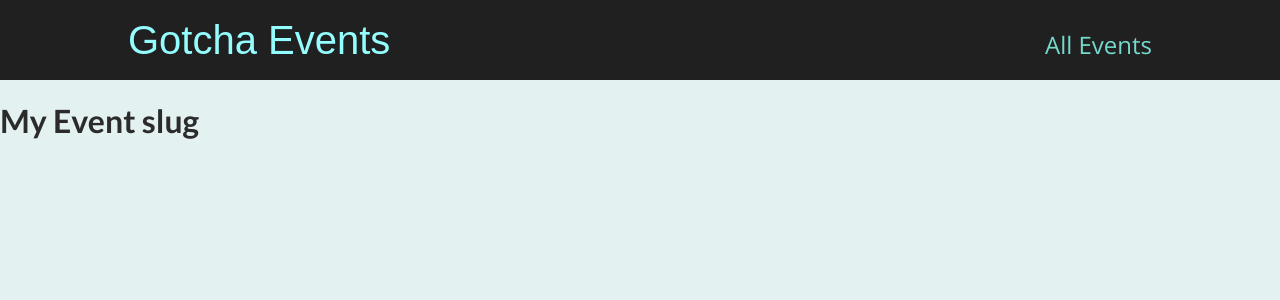
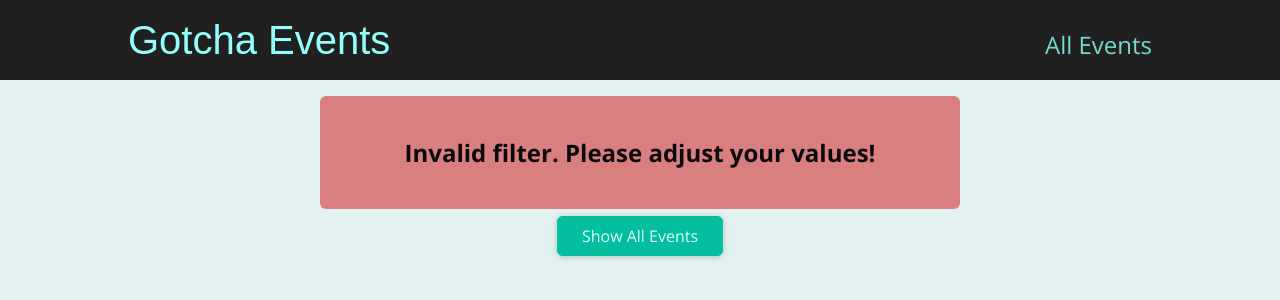
Before and after one commit to rawwr-cmd/GotchaEvents, a Next.js app: page /events in a window 1280 px wide. Shown: the top 300 px of the page. Built offline with nearby package versions, Linux system fonts and the light colour scheme.

Commit message:
finishing the filtering events and adding error ui

```diff
--- /dev/null
+++ b/components/events/results-title.js
@@ -0,0 +1,18 @@
+import Button from "../ui/button";
+import classes from "./results-title.module.css";
+
+const ResultsTitle = ({ date }) => {
+  const humanReadableDate = new Date(date).toLocaleDateString("en-US", {
+    month: "long",
+    year: "numeric",
+  });
+
+  return (
+    <section className={classes.title}>
+      <h1>Events in {humanReadableDate}</h1>
+      <Button link="/events">Show all events</Button>
+    </section>
+  );
+};
+
+export default ResultsTitle;
--- /dev/null
+++ b/components/events/results-title.module.css
@@ -0,0 +1,6 @@
+.title {
+    margin: 2rem auto;
+    width: 90%;
+    max-width: 40rem;
+    text-align: center;
+}
--- /dev/null
+++ b/components/ui/error-alert.js
@@ -0,0 +1,7 @@
+import classes from "./error-alert.module.css";
+
+const ErrorAlert = (props) => {
+  return <div className={classes.alert}>{props.children}</div>;
+};
+
+export default ErrorAlert;
--- /dev/null
+++ b/components/ui/error-alert.module.css
@@ -0,0 +1,12 @@
+.alert {
+    margin: 1rem auto;
+    padding: 1rem 2rem;
+    width: 90%;
+    max-width: 40rem;
+    background-color: #da7f7f;
+    color: #0b0a0a;
+    font-weight: bold;
+    font-size: 1.5rem;
+    text-align: center;
+    border-radius: 6px;
+}
--- a/dummy-data.js
+++ b/dummy-data.js
@@ -14,7 +14,7 @@
     title: "Poster-making",
     description: "Poster-making is a great way to express your creativity",
     location: "Patna India, 800001",
-    date: "2021-5-12",
+    date: "2021-6-12",
     image: "images/microsoft-event-details.jpg",
     isFeatured: true,
   },
@@ -25,7 +25,7 @@
       "Email-marketing is to make marketing campaign easier and to send the status of your business",
 
     location: "Chandani Chowk Street 10, 82345 New Delhi",
-    date: "2021-5-12",
+    date: "2021-7-12",
     image: "images/mailchimp-event-details.jpg",
     isFeatured: true,
   },
--- a/pages/events/[...slug].js
+++ b/pages/events/[...slug].js
@@ -1,12 +1,71 @@
+import { Fragment } from "react";
 import { useRouter } from "next/router";
+
+import { getFilteredEvents } from "../../dummy-data";
+import EventList from "../../components/events/event-list";
+import ResultsTitle from "../../components/events/results-title";
+import Button from "../../components/ui/button";
+import ErrorAlert from "../../components/ui/error-alert";
 
 const FilteredEvents = () => {
   const router = useRouter();
-  console.log(router.query);
+  const { slug } = router.query;
+
+  if (!slug) {
+    return <p className="center">Loading</p>;
+  }
+
+  const filteredYear = slug[0];
+  const filteredMonth = slug[1];
+
+  const numYear = +filteredYear;
+  const numMonth = +filteredMonth;
+
+  if (
+    isNaN(numYear) ||
+    isNaN(numMonth) ||
+    numYear > 2030 ||
+    numYear < 2021 ||
+    numMonth < 1 ||
+    numMonth > 12
+  ) {
+    return (
+      <Fragment>
+        <ErrorAlert>
+          <p>Invalid filter. Please adjust your values!</p>
+        </ErrorAlert>
+        <div className="center">
+          <Button link="/events">Show All Events</Button>
+        </div>
+      </Fragment>
+    );
+  }
+
+  const filteredEvents = getFilteredEvents({
+    year: numYear,
+    month: numMonth,
+  });
+
+  if (!filteredEvents || filteredEvents.length === 0) {
+    return (
+      <Fragment>
+        <ErrorAlert>
+          <p>No events found for the chosen filter</p>
+        </ErrorAlert>
+        <div className="center">
+          <Button link="/events">Show All Events</Button>
+        </div>
+      </Fragment>
+    );
+  }
+
+  const date = new Date(numYear, numMonth - 1);
+
   return (
-    <div>
-      <h1>My Event slug</h1>
-    </div>
+    <Fragment>
+      <ResultsTitle date={date} />
+      <EventList items={filteredEvents} />
+    </Fragment>
   );
 };
 
--- a/pages/events/index.js
+++ b/pages/events/index.js
@@ -7,7 +7,6 @@
 
 const AllEventsPage = () => {
   const router = useRouter();
-
   const events = getAllEvents();
 
   const findEventshandler = (year, month) => {
```
Also changed, not shown: components/ui/event-content.module.css (deleted, +0 -9 lines), pages/events/[eventid].js (+7 -1 lines).
